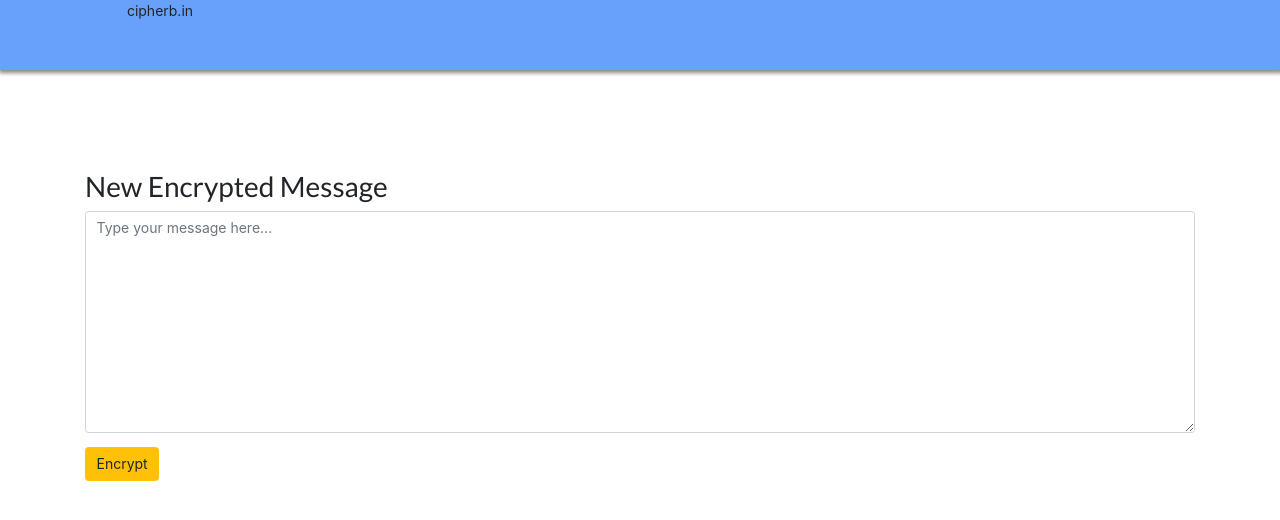
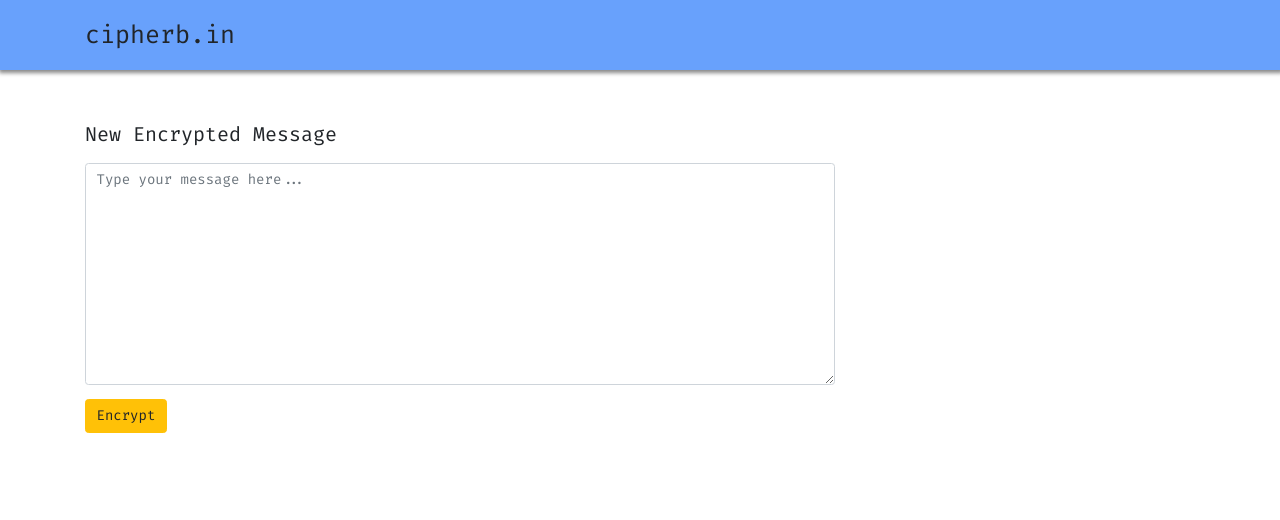
Before and after one commit to cipherbin/cipher-bin-client, a React (Create React App) app: page / in a window 1280 px wide. Shown: the top 520 px of the page. Built offline with nearby package versions, Linux system fonts and the light colour scheme.

Commit message:
Add modal for one time url presentation, refactors

```diff
--- a/public/index.html
+++ b/public/index.html
@@ -25,8 +25,12 @@
       Learn how to configure a non-root public URL by running `npm run build`.
     -->
     <title>React App</title>
+
     <!-- Semantic UI-->
     <link rel="stylesheet" href="//cdn.jsdelivr.net/npm/semantic-ui@2.4.2/dist/semantic.min.css" />
+
+    <!-- Fira Code font -->
+    <link href="https://fonts.googleapis.com/css?family=Fira+Code:300,400,500,600,700&display=swap" rel="stylesheet">
   </head>
   <body>
     <noscript>You need to enable JavaScript to run this app.</noscript>
--- a/src/App.js
+++ b/src/App.js
@@ -1,5 +1,5 @@
 import React from 'react';
-import CipherBinWrite from './CipherBinWrite/CipherBinWrite';
+import CipherBinWrite from './components/CipherBinWrite/CipherBinWrite';
 import './App.css';
 
 function App() {
--- /dev/null
+++ b/src/components/CipherBinWrite/CipherBinWrite.css
@@ -0,0 +1,17 @@
+.new-message {
+    font-size: 20px;
+}
+
+.one-time-url-wrapper {
+    padding: 20px;
+    height: 100px;
+    border: 1px solid grey;
+    border-radius: 4px;
+    margin-top: 50px;
+    background-color: #FFFFFF;
+}
+
+.cipher-bin-write-wrapper {
+    margin-top: 50px;
+    max-width: 750px;
+}
--- a/src/CipherBinWrite/CipherBinWrite.js
+++ b/src/components/CipherBinWrite/CipherBinWrite.js
@@ -3,11 +3,14 @@ import { Container, Form, Button } from 'react-bootstrap';
 import { AES } from 'crypto-js';
 import uuidv4 from 'uuid/v4';
 import axios from 'axios';
+import CipherModal from '../shared/CipherModal/CipherModal';
+import './CipherBinWrite.css';
 
 class CipherBinWrite extends Component {
   state = {
     message: '',
     oneTimeUrl: null,
+    showModal: false,
     error: null,
   };
 
@@ -29,6 +32,7 @@ class CipherBinWrite extends Component {
 
     this.setState({
       oneTimeUrl: `${process.env.REACT_APP_BASE_URL}/msg?bin=${uuid};${encryptionKey}`,
+      showModal: true,
     });
   }
 
@@ -36,11 +40,26 @@ class CipherBinWrite extends Component {
     this.setState({ message: e.target.value });
   }
 
+  toggleModal = () => {
+    this.setState((prevState) => ({
+      showModal: !prevState.showModal,
+    }));
+  }
+
   render() {
     return (
       <Container>
-        <div style={{ marginTop: '100px' }}>
-          <h2>New Encrypted Message</h2>
+        <CipherModal
+          show={this.state.showModal}
+          close={this.toggleModal}
+          buttonTxt="I understand"
+          heading="Heading"
+          body="This is the body"
+        />
+        <div className="cipher-bin-write-wrapper">
+          <p className="new-message">
+            New Encrypted Message
+          </p>
           <Form onSubmit={this.handleSubmit}>
             <Form.Group controlId="cipherbin.textarea">
               <Form.Control
@@ -54,7 +73,7 @@ class CipherBinWrite extends Component {
               Encrypt
             </Button>
             {this.state.oneTimeUrl && (
-              <div>
+              <div className="one-time-url-wrapper">
                 <p>
                   This message will self destruct after reading it.
                 </p>
--- a/src/NavigationBar/NavigationBar.css
+++ b/src/components/NavigationBar/NavigationBar.css
@@ -1,12 +1,16 @@
 .nav-bar-wrapper {
-    width: 100%;
-    height: 70px;
     background-color: #68a1fc;
     box-shadow: 1px 1px 4px 2px #888888;
+    height: 70px;
+    width: 100%;
 }
 
 .brand {
+    align-items: center;
+    cursor: pointer;
+    display: flex;
+    font-size: 25px;
+    height: 70px;
     text-align: center;
     width: 150px;
-    font-size: 14px;
 }
--- /dev/null
+++ b/src/components/shared/CipherModal/CipherModal.js
@@ -0,0 +1,49 @@
+import React from 'react';
+import PropTypes from 'prop-types';
+import { Modal, Button } from 'react-bootstrap';
+
+const CipherModal = ({
+  show,
+  close,
+  buttonTxt,
+  heading,
+  body,
+}) => (
+  <Modal
+    show={show}
+    size="lg"
+    aria-labelledby="contained-modal-title-vcenter"
+    centered
+  >
+    <Modal.Header closeButton>
+      <Modal.Title id="contained-modal-title-vcenter">
+        {heading}
+      </Modal.Title>
+    </Modal.Header>
+    <Modal.Body>
+      <h4>Centered Modal</h4>
+      <p>
+        {body}
+      </p>
+    </Modal.Body>
+    <Modal.Footer>
+      <Button onClick={close}>
+        {buttonTxt}
+      </Button>
+    </Modal.Footer>
+  </Modal>
+);
+
+export default CipherModal;
+
+CipherModal.propTypes = {
+  show: PropTypes.bool.isRequired,
+  close: PropTypes.func.isRequired,
+  buttonTxt: PropTypes.string,
+  heading: PropTypes.string.isRequired,
+  body: PropTypes.string.isRequired,
+};
+
+CipherModal.defaultProps = {
+  buttonTxt: 'Close',
+};
--- a/src/index.css
+++ b/src/index.css
@@ -1,13 +1,10 @@
-@import url('https://fonts.googleapis.com/css?family=Fira+Code&display=swap');
-
 body {
   margin: 0;
-  font-family: 'Fira Code', monospace;
+  font-family: 'Fira Code', monospace !important;
   -webkit-font-smoothing: antialiased;
   -moz-osx-font-smoothing: grayscale;
 }
 
 code {
-  font-family: source-code-pro, Menlo, Monaco, Consolas, "Fira Code",
-    monospace;
+  font-family: source-code-pro, Menlo, Monaco, Consolas, "Fira Code", monospace !important;
 }
--- a/src/index.js
+++ b/src/index.js
@@ -3,9 +3,9 @@ import ReactDOM from 'react-dom';
 import { BrowserRouter as Router, Route, Switch } from 'react-router-dom';
 import axios from 'axios';
 import App from './App';
-import NavigationBar from './NavigationBar/NavigationBar';
-import CipherBinRead from './CipherBinRead/CipherBinRead';
-import FourOhFour from './FourOhFour/FourOhFour';
+import NavigationBar from './components/NavigationBar/NavigationBar';
+import CipherBinRead from './components/CipherBinRead/CipherBinRead';
+import FourOhFour from './components/FourOhFour/FourOhFour';
 import * as serviceWorker from './serviceWorker';
 import './index.css';
 import 'bootstrap/dist/css/bootstrap.min.css';
```
Also changed, not shown: src/components/CipherBinRead/CipherBinRead.js (renamed from src/CipherBinRead/CipherBinRead.js), src/components/FourOhFour/FourOhFour.js (renamed from src/FourOhFour/FourOhFour.js), src/components/NavigationBar/NavigationBar.js (renamed from src/NavigationBar/NavigationBar.js).
